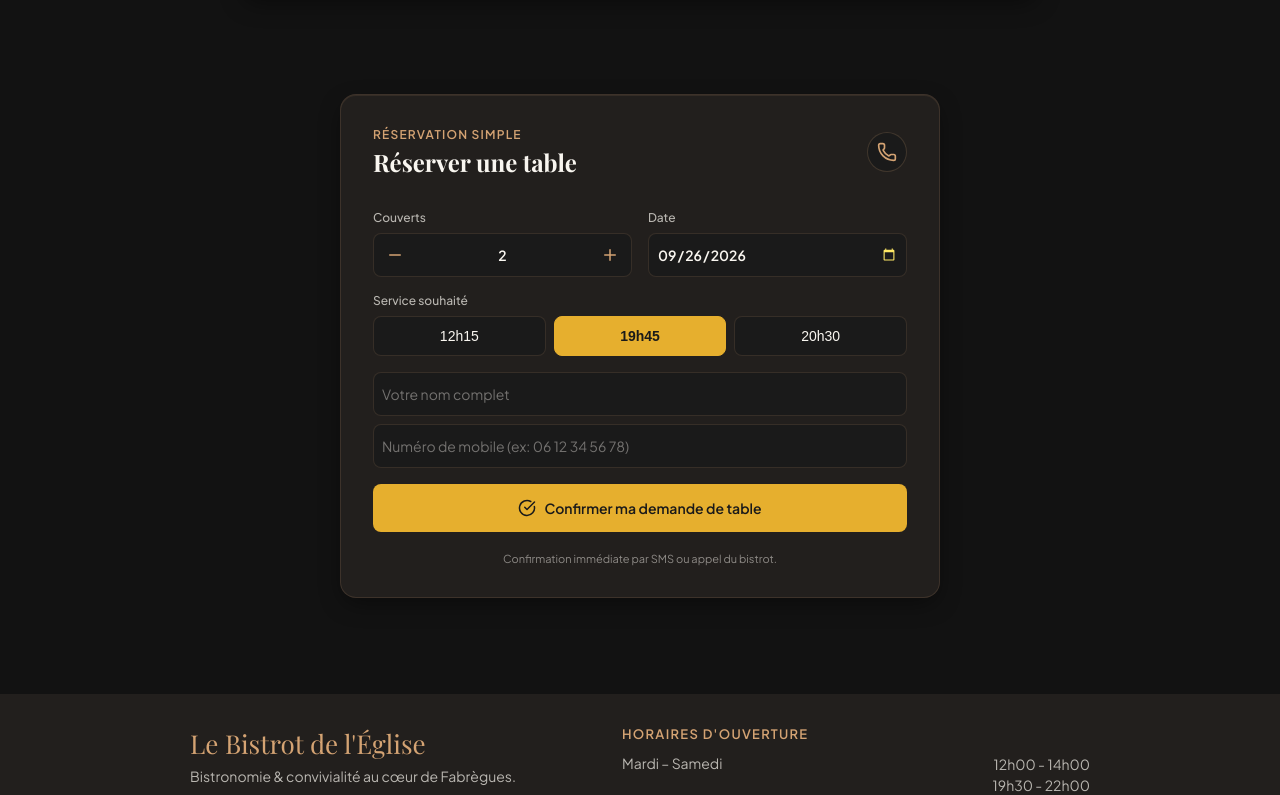
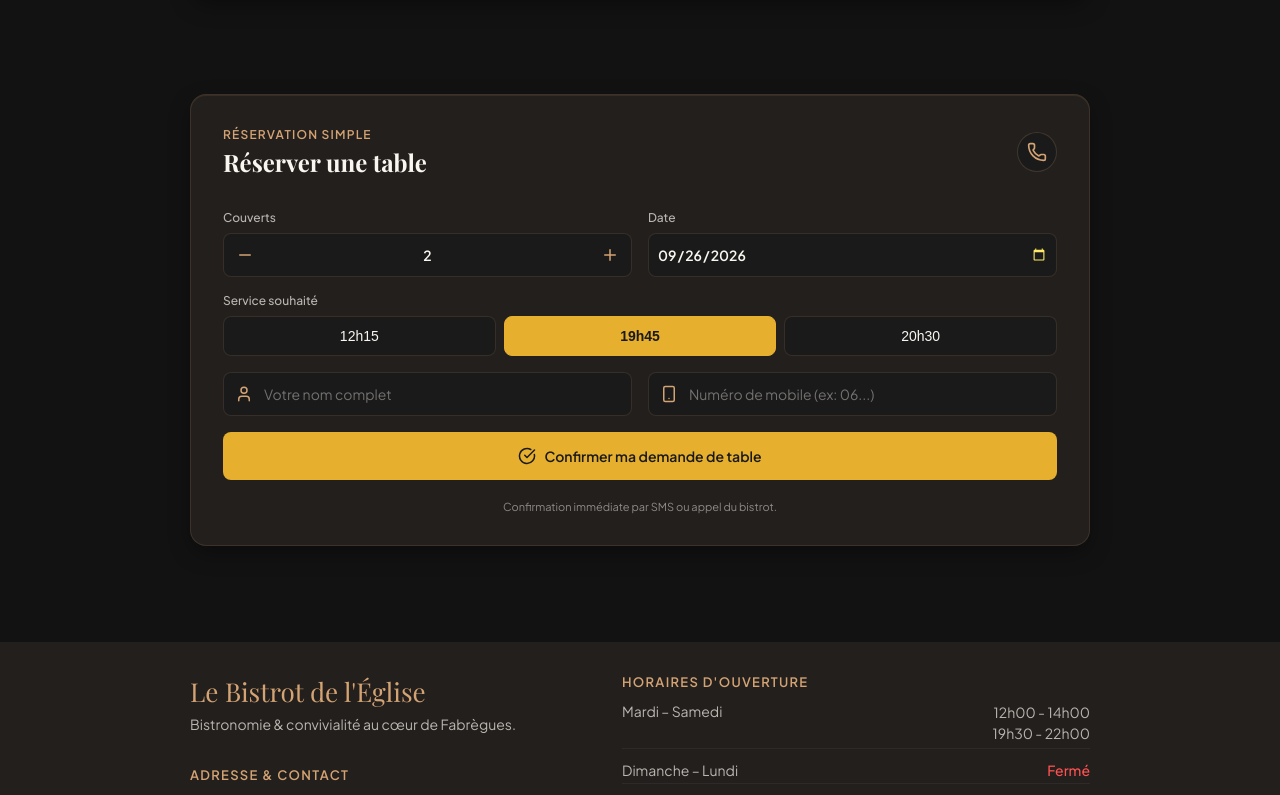
Before and after one commit to Skyzary/le-bistrot-de-leglise, a Next.js app: page / in a window 1280 px wide. Shown: the part 3852-4647 px from the top of the page. Built offline with nearby package versions, Linux system fonts and the light colour scheme; a web font is replaced by a local one.

Commit message:
fix: adjust max-widths, add reservation icons, fix tests

```diff
--- a/src/components/organisms/ReservationBlock.module.scss
+++ b/src/components/organisms/ReservationBlock.module.scss
@@ -9,7 +9,7 @@
   background-color: $color-surface-elevated;
   border-radius: $border-radius-md;
   padding: $space-xl;
-  max-width: 600px;
+  max-width: 900px;
   margin: 0 auto;
   display: flex;
   flex-direction: column;
@@ -171,6 +171,50 @@
   }
 }
 
+.fieldGrid {
+  display: grid;
+  grid-template-columns: 1fr;
+  gap: $space-md;
+
+  @media (min-width: 600px) {
+    grid-template-columns: 1fr 1fr;
+  }
+}
+
+.inputWrapper {
+  position: relative;
+  display: flex;
+  align-items: center;
+}
+
+.inputIcon {
+  position: absolute;
+  left: 12px;
+  color: $color-primary;
+  pointer-events: none;
+}
+
+.textInputWithIcon {
+  width: 100%;
+  height: 44px;
+  background-color: $color-surface-flat;
+  border: 1px solid rgba(212, 163, 115, 0.15);
+  border-radius: $border-radius-sm;
+  padding: 0 $space-sm 0 40px; /* space for the icon */
+  color: $color-parchment;
+  font-family: inherit;
+  font-size: 14px;
+
+  &:focus {
+    outline: none;
+    border-color: $color-primary;
+  }
+
+  &::placeholder {
+    color: rgba(249, 246, 240, 0.4);
+  }
+}
+
 .textInput {
   height: 44px;
   background-color: $color-surface-flat;
--- a/src/components/organisms/ReservationBlock.tsx
+++ b/src/components/organisms/ReservationBlock.tsx
@@ -2,7 +2,7 @@
 import React, { useState } from 'react';
 import styles from './ReservationBlock.module.scss';
 import { Button } from '@/components/atoms/Button';
-import { Phone, Calendar, Loader2, CheckCircle, Plus, Minus } from 'lucide-react';
+import { Phone, Calendar, Loader2, CheckCircle, Plus, Minus, User, Smartphone } from 'lucide-react';
 
 export const ReservationBlock = () => {
   const [guests, setGuests] = useState(2);
@@ -83,9 +83,15 @@
             </div>
           </div>
 
-          <div className={styles.field}>
-            <input type="text" placeholder="Votre nom complet" required className={styles.textInput} />
-            <input type="tel" placeholder="Numéro de mobile (ex: 06 12 34 56 78)" required className={styles.textInput} />
+          <div className={styles.fieldGrid}>
+            <div className={styles.inputWrapper}>
+              <User size={18} className={styles.inputIcon} />
+              <input type="text" placeholder="Votre nom complet" required className={styles.textInputWithIcon} />
+            </div>
+            <div className={styles.inputWrapper}>
+              <Smartphone size={18} className={styles.inputIcon} />
+              <input type="tel" placeholder="Numéro de mobile (ex: 06...)" required className={styles.textInputWithIcon} />
+            </div>
           </div>
 
           {success ? (
--- a/src/components/organisms/TourismDiscovery.module.scss
+++ b/src/components/organisms/TourismDiscovery.module.scss
@@ -9,7 +9,7 @@
   background-color: $color-surface-elevated;
   border-radius: $border-radius-md;
   padding: $space-xl;
-  max-width: 800px;
+  max-width: 900px;
   margin: 0 auto;
   display: flex;
   flex-direction: column;
```
Also changed, not shown: playwright.config.ts (+6 -6 lines), 2 other files (tests, documents, lock files or other folders).
